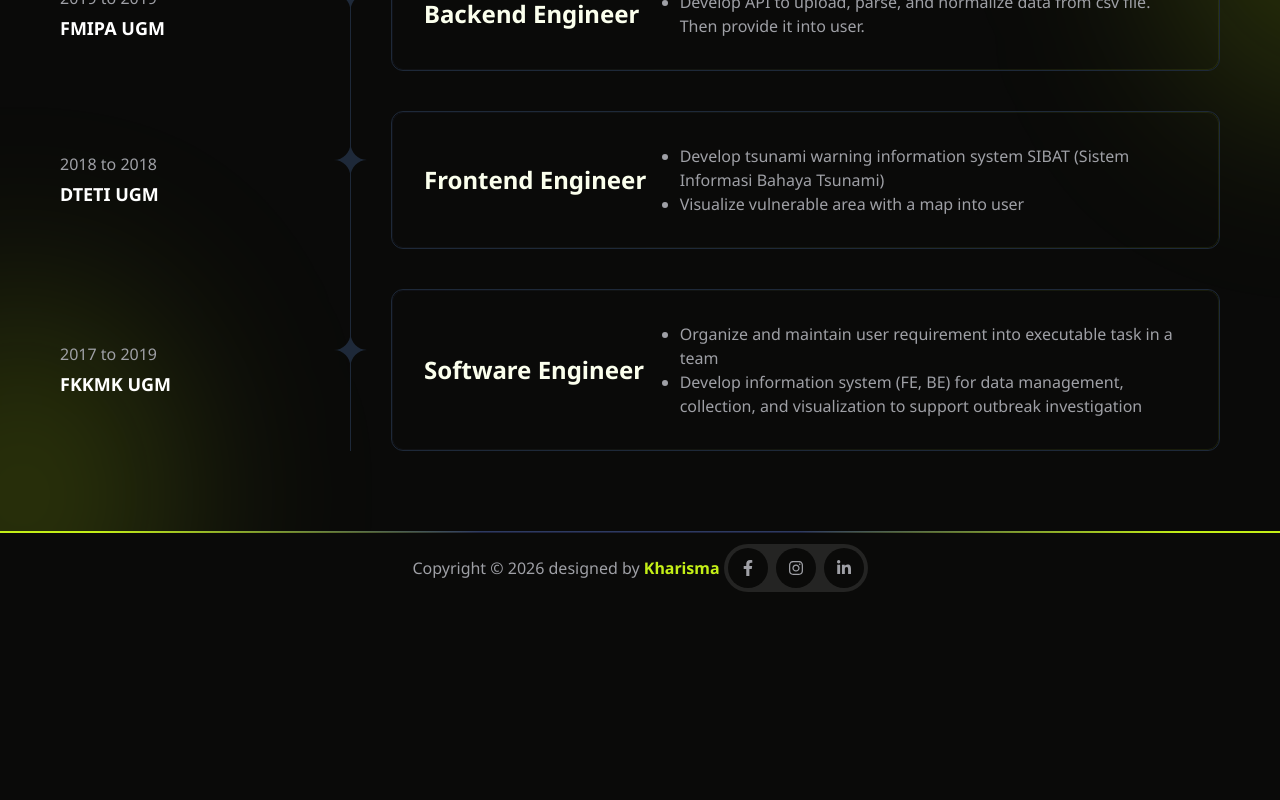
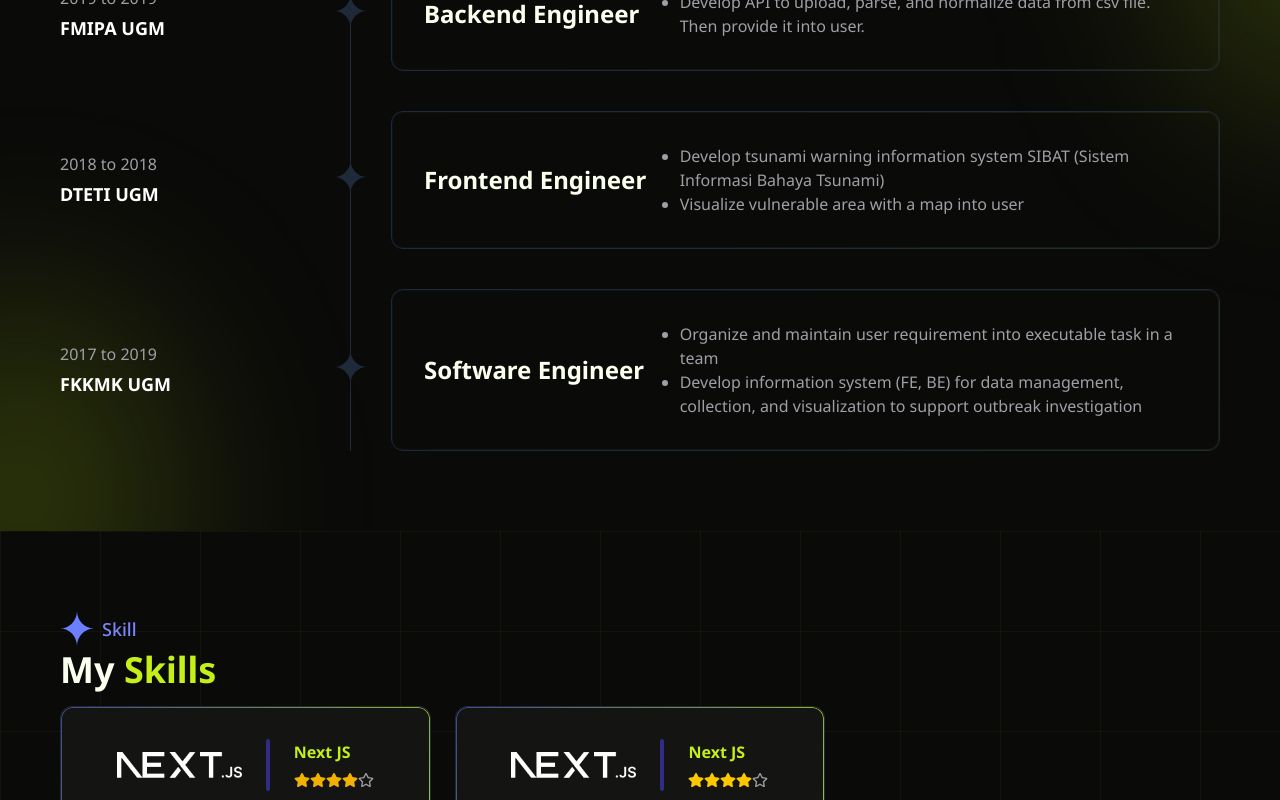
Before and after one commit to kharismaprasetya/cv_profile, a Next.js app: page / in a window 1280 px wide. Shown: the part 2000-2800 px from the top of the page. Before the commit the page ends 2604 px from the top, so only its background shows below. Built offline with nearby package versions, Linux system fonts and the light colour scheme.

Commit message:
WIP handle skill page

```diff
--- a/app/globals.css
+++ b/app/globals.css
@@ -4,6 +4,7 @@
 :root {
   --background: #0a0a09;
   --background-secondary: #242423;
+  --background-alternative: #141413;
   --foreground: #171717;
   --text-color: #9fa0a6;
   --title-color: #fbffed;
@@ -36,6 +37,7 @@
 @import "../styles/css/component/experience.css";
 @import "../styles/css/component/footer.css";
 @import "../styles/css/component/skill-sliding.css";
+@import "../styles/css/component/skill.css";
 
 /* Global styles */
 body {
--- a/app/page.tsx
+++ b/app/page.tsx
@@ -2,6 +2,7 @@ import type { Metadata } from 'next'
 import Experience from "@/components/experience/Experience";
 import Footer from "@/components/footer/Footer";
 import Introduction from "@/components/introduction/Introduction";
+import Skill from '@/components/skill/Skill';
 import SkillSliding from '@/components/skill/SkillSliding';
 
 export const metadata: Metadata = {
@@ -31,6 +32,7 @@ export default function Home() {
       <Introduction />
       <SkillSliding />
       <Experience />
+      <Skill />
       <Footer />
     </div>
     // <div className="flex min-h-screen items-center justify-center bg-zinc-50 font-sans dark:bg-black">
--- a/components/experience/Experience.tsx
+++ b/components/experience/Experience.tsx
@@ -76,13 +76,15 @@ export default function Experience() {
               src="/icons/sparkle.svg"
               alt="Sparkle"
             />
-            <span className="text-lg text-indigo-400 font-medium">Skill</span>
+            <span className="text-lg text-indigo-400 font-medium">
+              Experience
+            </span>
           </div>
 
           <div className="flex flex-col gap-3 md:flex-row md:justify-between md:items-center">
             <div>
               <h2 className="text-3xl md:text-4xl font-bold">
-                My <span className="text-brand">Experience</span>
+                My <span className="text-brand">Experiences</span>
               </h2>
             </div>
             <div>
@@ -101,7 +103,9 @@ export default function Experience() {
         {experiences.map((exp, index) => (
           <div key={index} className={index === 0 ? "mt-10" : ""}>
             <div className="relative flex flex-col lg:flex-row lg:justify-between lg:items-center">
-              <div className={`timeline lg:min-w-[290px] mb-3 lg:mb-0 ${index > 0 && "pt-10"}`}>
+              <div
+                className={`timeline lg:min-w-[290px] mb-3 lg:mb-0 ${index > 0 && "pt-10"}`}
+              >
                 <p className="lg:text-base">{exp.year}</p>
                 <p className="font-bold text-white text-base lg:text-lg mt-1">
                   {exp.company}
@@ -110,14 +114,16 @@ export default function Experience() {
 
               <div className="w-full">
                 <div className="information relative lg:border-l lg:border-gray-800 pl-8 lg:pl-[40px]">
-                  <div className="information__icon absolute top-[calc(50%-17px)] left-[-17px] w-[34px] text-gray-800">
+                  <div className={`information__icon absolute top-[calc(50%)] left-[-17px] w-[34px] text-gray-800 ${index === 0 ? "top-[calc(50%-17px)]" : "top-[50%]"}`}>
                     <AsteriskIcon />
                   </div>
                   <div className={index > 0 ? "lg:pt-10" : ""}>
                     <div className="information__position relative p-8 border border-gray-800 rounded-xl">
                       <div className="lg:grid lg:grid-cols-3 lg:items-center lg:gap-1 ">
                         <div>
-                          <h3 className="text-lg lg:text-2xl font-bold mb-2 sm:mb-0 -ml-4 lg:ml-0">{exp.position}</h3>
+                          <h3 className="text-lg lg:text-2xl font-bold mb-2 sm:mb-0 -ml-4 lg:ml-0">
+                            {exp.position}
+                          </h3>
                         </div>
                         <div className="lg:col-span-2 text-sm lg:text-base">
                           <ul className="list-disc list-outside">
--- /dev/null
+++ b/components/skill/Skill.tsx
@@ -0,0 +1,66 @@
+import Image from "next/image";
+import { FaStar, FaRegStar } from "react-icons/fa";
+import AsteriskIcon from "@/components/icon/AsteriskIcon";
+
+export default function Skill() {
+  return (
+    <section className="skill relative overflow-hidden">
+      <div className="bg-grid py-[80px] px-8 md:px-[60px]">
+        {/* Title section */}
+        <div>
+          <div className="flex items-center gap-2">
+            <Image
+              className="w-[34px]"
+              width={34}
+              height={35}
+              src="/icons/sparkle.svg"
+              alt="Sparkle"
+            />
+            <span className="text-lg text-indigo-400 font-medium">Skill</span>
+          </div>
+
+          <div className="mt-1">
+            <h2 className="text-3xl md:text-4xl font-bold">
+              My <span className="text-brand">Skills</span>
+            </h2>
+          </div>
+        </div>
+        {/* Skill section */}
+        <div className="grid grid-cols-1 md:grid-cols-3 gap-6 mt-4">
+          <div className="information relative flex justify-center items-center gap-6 border border-gray-800 rounded-xl px-6 py-8">
+            <div className="flex items-center">
+              <Image width={125} height={125} src="/logos/nextjs.png" alt="Next JS" />
+            </div>
+            <div className="h-full w-[4px] bg-indigo-900 rounded-lg"></div>
+            <div>
+              <p className="font-bold text-brand">Next JS</p>
+              <p>
+                <FaStar className="inline text-yellow-500" />
+                <FaStar className="inline text-yellow-500" />
+                <FaStar className="inline text-yellow-500" />
+                <FaStar className="inline text-yellow-500" />
+                <FaRegStar className="inline" />
+              </p>
+            </div>
+          </div>
+          <div className="information relative flex justify-center gap-6 border border-gray-800 rounded-xl px-6 py-8">
+            <div className="flex items-center">
+              <Image width={125} height={25} src="/logos/nextjs.png" alt="Next JS" />
+            </div>
+            <div className="h-full w-[4px] bg-indigo-900 rounded-lg"></div>
+            <div>
+              <p className="font-bold text-brand">Next JS</p>
+              <p>
+                <FaStar className="inline text-yellow-400" />
+                <FaStar className="inline text-yellow-400" />
+                <FaStar className="inline text-yellow-400" />
+                <FaStar className="inline text-yellow-400" />
+                <FaRegStar className="inline" />
+              </p>
+            </div>
+          </div>
+        </div>
+      </div>
+    </section>
+  );
+}
--- a/styles/css/color.css
+++ b/styles/css/color.css
@@ -9,3 +9,7 @@
 .bg-secondary {
   background-color: var(--background-secondary);
 }
+
+.bg-alternative {
+  background-color: var(--background-alternative);
+}
--- /dev/null
+++ b/styles/css/component/skill.css
@@ -0,0 +1,36 @@
+@layer components {
+  .skill .information::after {
+    content: "";
+    position: absolute;
+    top: 0;
+    left: 0;
+    right: 0;
+    bottom: 0;
+    border-radius: inherit;
+    padding: 1px;
+    background: linear-gradient(
+      120deg,
+      rgba(107, 127, 255, 0.5),
+      rgba(196, 239, 23, 0.8)
+    );
+    -webkit-mask:
+      linear-gradient(#fff 0 0) content-box,
+      linear-gradient(#fff 0 0);
+    mask:
+      linear-gradient(#fff 0 0) content-box,
+      linear-gradient(#fff 0 0);
+    -webkit-mask-composite: xor;
+    mask-composite: exclude;
+    z-index: 0;
+    transition: all 0.3s ease-in-out;
+    opacity: 1;
+  }
+
+  .skill .information {
+    background: var(--background-alternative);
+  }
+
+  .skill .information:hover {
+    background: var(--background);
+  }
+}
```
Also changed, not shown: public/logos/nextjs.png (added). Lines whose indentation alone changed are shown as unchanged.
